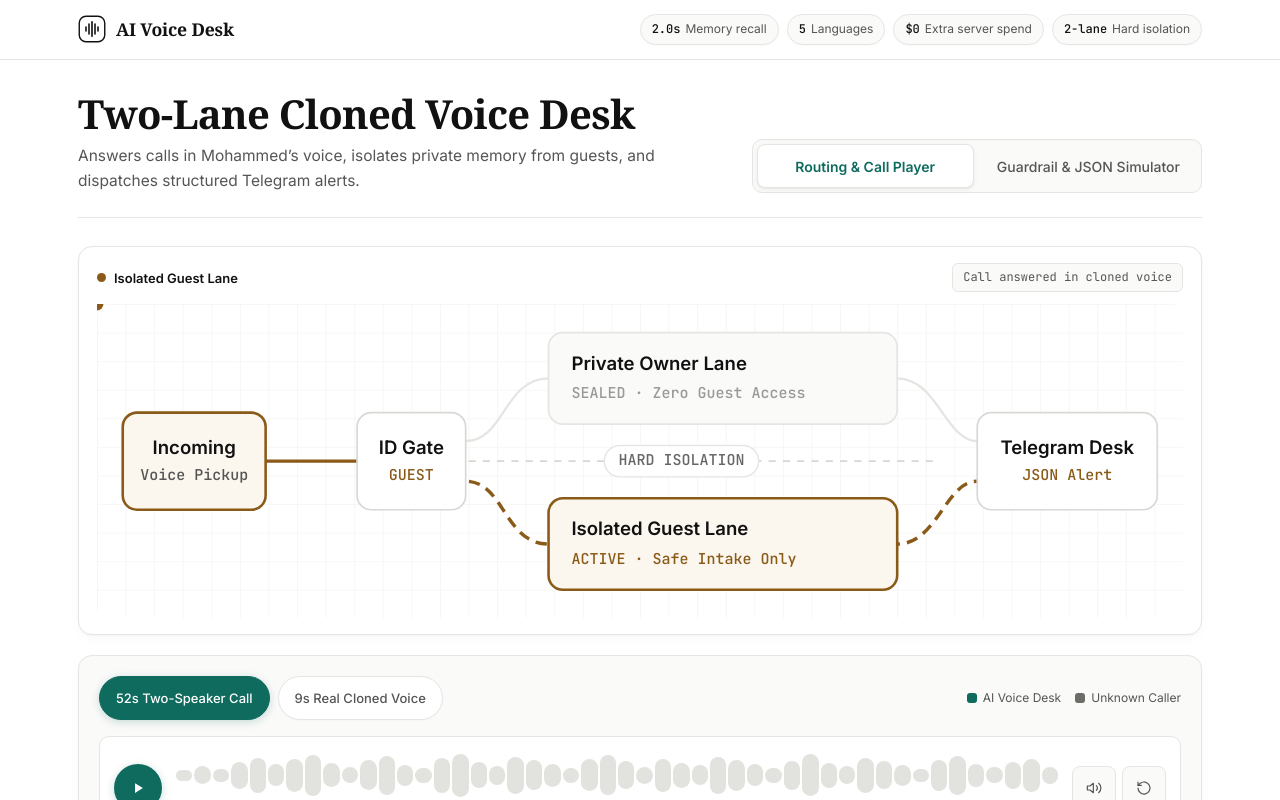
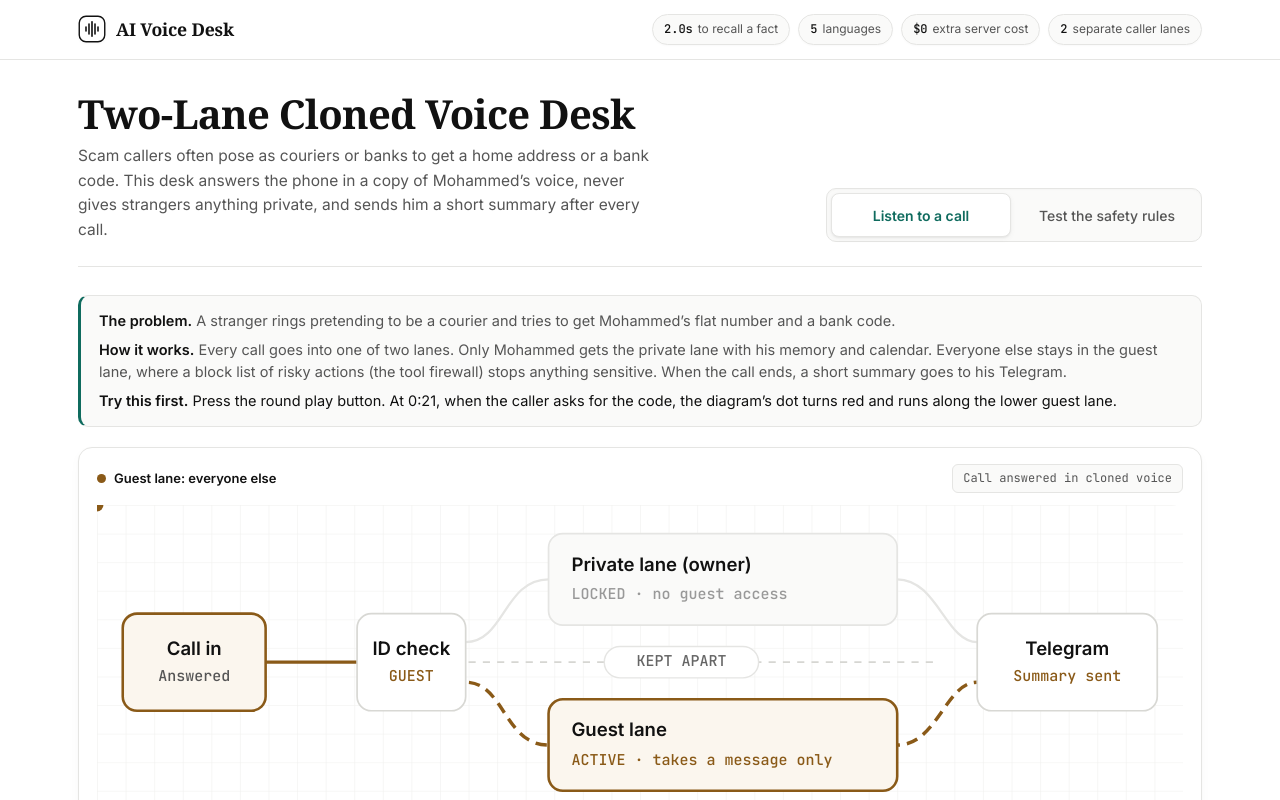
Before and after one commit to mohd-km/ai-voice-desk, a React (Vite) app: page / in a window 1280 px wide. Shown: the top 800 px of the page. Built offline with nearby package versions, Linux system fonts and the light colour scheme; a web font is replaced by a local one.

Commit message:
Plain-English story cards and labels for voice desk
Co-Authored-By: Claude Opus 5.5 <noreply@anthropic.com>

```diff
--- a/src/App.jsx
+++ b/src/App.jsx
@@ -4,6 +4,35 @@ import { BrandMark, ChevronDownIcon } from './components/Icons';
 import RoutingCanvas from './components/RoutingCanvas';
 import VoicePlayer from './components/VoicePlayer';
 import { ARCHITECTURE_STEPS, HERO_METRICS } from './engine/guardrailEngine';
+
+const STORIES = {
+  player: {
+    problem:
+      'A stranger rings pretending to be a courier and tries to get Mohammed’s flat number and a bank code.',
+    how:
+      'Every call goes into one of two lanes. Only Mohammed gets the private lane with his memory and calendar. Everyone else stays in the guest lane, where a block list of risky actions (the tool firewall) stops anything sensitive. When the call ends, a short summary goes to his Telegram.',
+    tryThis:
+      'Press the round play button. At 0:21, when the caller asks for the code, the diagram’s dot turns red and runs along the lower guest lane.'
+  },
+  simulator: {
+    problem: 'See exactly what the desk will and will not do for different callers.',
+    how:
+      'Your text is checked for warning words (like “OTP”, “address” or “parcel”) and combined with who is calling. That decides the lane, the spoken reply, which actions are allowed, and the summary sent to Mohammed. Fixed rules, not guesswork, so the same call always gets the same answer.',
+    tryThis:
+      'Click “Owner Direct Call”, then switch the caller to “Unknown Number”: the memory and calendar rows flip from ALLOWED to BLOCKED.'
+  }
+};
+
+function StoryCard({ tab }) {
+  const s = STORIES[tab] || STORIES.player;
+  return (
+    <div className="story-card" aria-label="What this view shows">
+      <p><strong>The problem.</strong> {s.problem}</p>
+      <p><strong>How it works.</strong> {s.how}</p>
+      <p className="story-try"><strong>Try this first.</strong> {s.tryThis}</p>
+    </div>
+  );
+}
 
 export default function App() {
   const [activeTab, setActiveTab] = useState('player'); // 'player' | 'simulator'
@@ -48,7 +77,7 @@ export default function App() {
                 Two-Lane Cloned Voice Desk
               </h1>
               <p className="hero-subtitle">
-                Answers calls in Mohammed’s voice, isolates private memory from guests, and dispatches structured Telegram alerts.
+                Scam callers often pose as couriers or banks to get a home address or a bank code. This desk answers the phone in a copy of Mohammed’s voice, never gives strangers anything private, and sends him a short summary after every call.
               </p>
             </div>
 
@@ -60,7 +89,7 @@ export default function App() {
                 className={`view-tab ${activeTab === 'player' ? 'is-active' : ''}`}
                 onClick={() => setActiveTab('player')}
               >
-                Routing &amp; Call Player
+                Listen to a call
               </button>
               <button
                 type="button"
@@ -69,13 +98,14 @@ export default function App() {
                 className={`view-tab ${activeTab === 'simulator' ? 'is-active' : ''}`}
                 onClick={() => setActiveTab('simulator')}
               >
-                Guardrail &amp; JSON Simulator
+                Test the safety rules
               </button>
             </div>
           </div>
         </section>
 
         <section className="workspace" aria-live="polite">
+          <StoryCard tab={activeTab} />
           {activeTab === 'player' ? (
             <div className="player-workspace">
               <RoutingCanvas
@@ -94,7 +124,7 @@ export default function App() {
         <section className="spec-drawers" aria-label="Architecture and guardrail reference">
           <details className="editorial-drawer">
             <summary className="drawer-summary">
-              <span>Read more: Four-Step Architecture &amp; Privacy Boundaries</span>
+              <span>Read more: the four steps and the privacy rules</span>
               <ChevronDownIcon size={16} />
             </summary>
             <div className="drawer-body">
@@ -113,10 +143,10 @@ export default function App() {
 
               <div className="spec-notes">
                 <p>
-                  <strong>Verified benchmarks:</strong> 2.0s personal memory recall in the Private Owner Lane, 5 supported languages, and $0 extra server spend by reusing existing infrastructure.
+                  <strong>Headline numbers:</strong> about 2.0 seconds to look up a personal fact when Mohammed himself calls (memory recall time), 5 languages spoken, and $0 extra server cost because it reuses computers he already runs.
                 </p>
                 <p>
-                  <strong>Hard security invariants:</strong> OTPs and verification codes are permanently disabled on the voice desk; home address and calendar lookups are strictly blocked outside verified owner sessions.
+                  <strong>Rules that never bend:</strong> the desk can never read out one-time passwords (OTPs, the codes banks text you). It only looks up the home address or calendar when the caller is confirmed to be Mohammed.
                 </p>
               </div>
             </div>
@@ -127,7 +157,7 @@ export default function App() {
       <footer className="footer">
         <div className="footer-inner">
           <span className="footer-brand">AI Voice Desk — Mohammed KM</span>
-          <span className="footer-meta">100% client-side simulation · Zero external APIs</span>
+          <span className="footer-meta">Everything here runs in your browser. No real calls or messages are sent.</span>
         </div>
       </footer>
     </div>
--- a/src/components/CallerSimulator.jsx
+++ b/src/components/CallerSimulator.jsx
@@ -2,7 +2,9 @@ import React, { useMemo, useState } from 'react';
 import {
   CALLER_PROFILES,
   evaluateCallerScenario,
-  SIMULATOR_PRESETS
+  RULE_PLAIN,
+  SIMULATOR_PRESETS,
+  TOOL_PLAIN
 } from '../engine/guardrailEngine';
 import { CheckIcon, CopyIcon, LockIcon, ShieldIcon, UnlockIcon } from './Icons';
 import RoutingCanvas from './RoutingCanvas';
@@ -83,9 +85,9 @@ export default function CallerSimulator() {
           <div className="editorial-card">
             <div className="card-label-row">
               <label htmlFor="caller-utterance" className="mono-label">
-                Live Caller Input
+                What the caller says
               </label>
-              <span className="mono-hint">Updates engine in real time</span>
+              <span className="mono-hint">Results update as you type</span>
             </div>
 
             <div className="profile-pills" role="radiogroup" aria-label="Caller identity">
@@ -124,19 +126,20 @@ export default function CallerSimulator() {
             </div>
 
             <div className="desk-reply-box">
-              <span className="mono-label">AI Voice Desk Response</span>
+              <span className="mono-label">What the desk says back</span>
               <p className="desk-reply-text">{result.deskReply}</p>
             </div>
           </div>
 
           <div className="editorial-card">
             <div className="card-label-row">
-              <span className="mono-label">Tool Firewall</span>
+              <span className="mono-label">Actions it may take (tool firewall)</span>
               <span className="mono-hint">
                 {result.tools.filter((t) => t.status !== 'ALLOWED').length} blocked
               </span>
             </div>
 
+            <p className="card-explain">Each row is something the desk could do. Guests get only the last one; “BLOCKED !” means this call actually tried it.</p>
             <ul className="tool-matrix">
               {result.tools.map((tool) => {
                 const isAllowed = tool.status === 'ALLOWED';
@@ -149,6 +152,7 @@ export default function CallerSimulator() {
                     }`}
                   >
                     <div className="tool-info">
+                      <span className="tool-plain">{TOOL_PLAIN[tool.id] || tool.label}</span>
                       <code className="tool-name">{tool.label}</code>
                       <span className="tool-reason">{tool.reason}</span>
                     </div>
@@ -170,14 +174,14 @@ export default function CallerSimulator() {
           <RoutingCanvas
             lane={result.laneTone}
             stage={routingStage}
-            eventLabel={result.matchedRules[0]}
+            eventLabel={RULE_PLAIN[result.matchedRules[0]] || result.matchedRules[0]}
             isPlaying
             compact
           />
 
           <div className="editorial-card json-card">
             <div className="card-label-row">
-              <span className="mono-label">Live Telegram Desk Alert JSON</span>
+              <span className="mono-label">Summary sent to his phone (Telegram, JSON)</span>
               <button
                 type="button"
                 className="copy-btn"
@@ -189,6 +193,7 @@ export default function CallerSimulator() {
               </button>
             </div>
 
+            <p className="card-explain">JSON is a tidy text format that apps can read. Each line is one labelled fact: the lane, the risk level, which rules fired and which actions were blocked.</p>
             <pre className="json-pre">
               <code>{jsonString}</code>
             </pre>
--- a/src/components/RoutingCanvas.jsx
+++ b/src/components/RoutingCanvas.jsx
@@ -27,7 +27,7 @@ export default function RoutingCanvas({
         <div className="routing-status-group">
           <span className={`status-dot tone-${lane} ${isPlaying ? 'is-pulsing' : ''}`} />
           <span className="routing-lane-name">
-            {isPrivate ? 'Private Owner Lane' : isBlocked ? 'Isolated Guest Lane — Firewall Active' : 'Isolated Guest Lane'}
+            {isPrivate ? 'Private lane: Mohammed only' : isBlocked ? 'Guest lane: risky request blocked' : 'Guest lane: everyone else'}
           </span>
         </div>
         <span className="routing-event-mono">{eventLabel}</span>
@@ -67,7 +67,7 @@ export default function RoutingCanvas({
             className="svg-mono-micro"
             fill="#666666"
           >
-            HARD ISOLATION
+            KEPT APART
           </text>
 
           {/* Path: Incoming -> Gate */}
@@ -122,10 +122,10 @@ export default function RoutingCanvas({
               strokeWidth={stageIndex === 0 ? '1.8' : '1.2'}
             />
             <text x="50" y="29" textAnchor="middle" className="svg-node-title">
-              Incoming
+              Call in
             </text>
             <text x="50" y="47" textAnchor="middle" className="svg-mono-micro" fill="#555555">
-              Voice Pickup
+              Answered
             </text>
           </g>
 
@@ -140,7 +140,7 @@ export default function RoutingCanvas({
               strokeWidth={stageIndex === 1 ? '1.8' : '1.2'}
             />
             <text x="38" y="29" textAnchor="middle" className="svg-node-title">
-              ID Gate
+              ID check
             </text>
             <text x="38" y="47" textAnchor="middle" className="svg-mono-micro" fill={activeColor}>
               {isPrivate ? 'OWNER' : 'GUEST'}
@@ -163,7 +163,7 @@ export default function RoutingCanvas({
               className="svg-node-title"
               fill={isPrivate ? '#111111' : '#888888'}
             >
-              Private Owner Lane
+              Private lane (owner)
             </text>
             <text
               x="16"
@@ -171,7 +171,7 @@ export default function RoutingCanvas({
               className="svg-mono-micro"
               fill={isPrivate ? '#0f6b5e' : '#999999'}
             >
-              {isPrivate ? 'UNLOCKED · 2.0s Memory + Tasks' : 'SEALED · Zero Guest Access'}
+              {isPrivate ? 'OPEN · memory + calendar' : 'LOCKED · no guest access'}
             </text>
           </g>
 
@@ -191,7 +191,7 @@ export default function RoutingCanvas({
               className="svg-node-title"
               fill={!isPrivate ? '#111111' : '#888888'}
             >
-              {isBlocked ? 'Guest Lane + Tool Firewall' : 'Isolated Guest Lane'}
+              {isBlocked ? 'Guest lane + block list' : 'Guest lane'}
             </text>
             <text
               x="16"
@@ -200,10 +200,10 @@ export default function RoutingCanvas({
               fill={!isPrivate ? activeColor : '#999999'}
             >
               {isBlocked
-                ? 'BLOCKED · OTP / Address / Memory'
+                ? 'BLOCKED · codes, address, notes'
                 : isGuest
-                  ? 'ACTIVE · Safe Intake Only'
-                  : 'BYPASSED · Verified Owner'}
+                  ? 'ACTIVE · takes a message only'
+                  : 'SKIPPED · owner confirmed'}
             </text>
           </g>
 
@@ -218,10 +218,10 @@ export default function RoutingCanvas({
               strokeWidth={stageIndex === 3 ? '1.8' : '1.2'}
             />
             <text x="63" y="29" textAnchor="middle" className="svg-node-title">
-              Telegram Desk
+              Telegram
             </text>
             <text x="63" y="47" textAnchor="middle" className="svg-mono-micro" fill={activeColor}>
-              JSON Alert
+              Summary sent
             </text>
           </g>
         </svg>
--- a/src/components/VoicePlayer.jsx
+++ b/src/components/VoicePlayer.jsx
@@ -276,7 +276,7 @@ export default function VoicePlayer({ onRoutingStateChange }) {
             className={`mode-pill ${mode === 'call' ? 'is-active' : ''}`}
             onClick={() => switchMode('call')}
           >
-            52s Two-Speaker Call
+            52s scripted scam call
           </button>
           <button
             type="button"
@@ -285,7 +285,7 @@ export default function VoicePlayer({ onRoutingStateChange }) {
             className={`mode-pill ${mode === 'sample' ? 'is-active' : ''}`}
             onClick={() => switchMode('sample')}
           >
-            9s Real Cloned Voice
+            9s real voice sample
           </button>
         </div>
 
--- a/src/engine/guardrailEngine.js
+++ b/src/engine/guardrailEngine.js
@@ -1,8 +1,8 @@
 export const HERO_METRICS = [
-  { value: '2.0s', label: 'Memory recall' },
-  { value: '5', label: 'Languages' },
-  { value: '$0', label: 'Extra server spend' },
-  { value: '2-lane', label: 'Hard isolation' }
+  { value: '2.0s', label: 'to recall a fact' },
+  { value: '5', label: 'languages' },
+  { value: '$0', label: 'extra server cost' },
+  { value: '2', label: 'separate caller lanes' }
 ];
 
 export const REAL_VOICE_TRANSCRIPT = [
@@ -183,33 +183,53 @@ export const SIMULATOR_PRESETS = [
 export const ARCHITECTURE_STEPS = [
   {
     number: '01',
-    title: 'Cloned Voice Pickup',
+    title: 'Answer in his voice',
     caption: '5 languages, calm intake',
     description:
-      'Incoming calls are answered in Mohammed’s cloned voice without exposing private context.'
+      'Calls are answered by a computer voice built to sound like Mohammed (a cloned text-to-speech voice). It hears the caller, turns their words into text, and replies without revealing anything private.'
   },
   {
     number: '02',
-    title: 'Two-Lane Router',
-    caption: 'Strict identity split',
+    title: 'Pick a lane',
+    caption: 'Who is calling decides',
     description:
-      'Verified owner identity enters the Private Lane. All other callers remain inside an isolated Guest Lane.'
+      'If the caller is confirmed to be Mohammed, the call enters the private lane. Every other caller, family included, stays in the guest lane, which is walled off from his private data.'
   },
   {
     number: '03',
-    title: 'Tool Firewall',
-    caption: 'Zero-trust guardrails',
+    title: 'Block risky actions',
+    caption: 'Tool firewall',
     description:
-      'OTP requests, home addresses, and private memory queries are deterministically blocked outside the owner lane.'
+      'Requests for bank codes (OTPs), the home address or his private notes are refused by fixed rules outside the private lane. Same request, same refusal, every time.'
   },
   {
     number: '04',
-    title: 'Telegram Desk Alert',
-    caption: 'Structured JSON summary',
+    title: 'Send a summary',
+    caption: 'Telegram message',
     description:
-      'Every call ends with a concise, structured Telegram alert so Mohammed acts only on what matters.'
+      'Every call ends with a short message on Telegram: who called, how risky it was and what was asked, so Mohammed only acts on what matters.'
   }
 ];
+
+export const TOOL_PLAIN = {
+  personal_memory_read: 'Read his personal notes',
+  calendar_and_tasks: 'See calendar, add tasks',
+  home_address_lookup: 'Look up home address',
+  otp_and_auth_codes: 'Read out bank or login codes',
+  telegram_desk_alert: 'Send summary to Mohammed'
+};
+
+export const RULE_PLAIN = {
+  RULE_BLOCK_OTP_EXFIL: 'Asked for a code: blocked',
+  RULE_BLOCK_HOME_ADDRESS: 'Asked for address: blocked',
+  RULE_FLAG_FINANCIAL_PROBE: 'Money or bank words: flagged',
+  RULE_SCREEN_PROMO_SPAM: 'Sales pitch: declined',
+  RULE_DELIVERY_DROP_PROTOCOL: 'Delivery: leave at gate',
+  RULE_FAMILY_WARM_HANDOFF: 'Family: pass the message on',
+  RULE_PERSONAL_MEMORY_INTENT: 'Asked about calendar or notes',
+  RULE_URGENCY_ESCALATION: 'Urgent: alert straight away',
+  RULE_DEFAULT_GUEST_INTAKE: 'Take a message'
+};
 
 const PATTERNS = {
   otp: /\b(otp|one[- ]?time|verification code|auth code|passcode|pin|cvv|password|6[- ]?digit|six[- ]?digit)\b/i,
--- a/src/index.css
+++ b/src/index.css
@@ -1248,6 +1248,40 @@ body {
   color: var(--ink);
 }
 
+/* Plain-English story card */
+.story-card {
+  max-width: 100%;
+  overflow-wrap: anywhere;
+  margin-bottom: 20px;
+  padding: 14px 18px;
+  border: 1px solid var(--border);
+  border-left: 3px solid #0f6b5e;
+  border-radius: var(--radius-md);
+  background: var(--surface);
+  font-size: 14.5px;
+  line-height: 1.55;
+  color: var(--ink-secondary);
+  display: flex;
+  flex-direction: column;
+  gap: 6px;
+}
+.story-card p { margin: 0; }
+.story-card strong { color: var(--ink); }
+.story-try { color: var(--ink); }
+.card-explain {
+  margin: -4px 0 0;
+  font-size: 13px;
+  line-height: 1.5;
+  color: var(--ink-secondary);
+  overflow-wrap: anywhere;
+}
+.tool-plain {
+  display: block;
+  font-weight: 600;
+  color: var(--ink);
+  font-size: 14px;
+}
+
 /* Footer */
 .footer {
   margin-top: auto;
```
